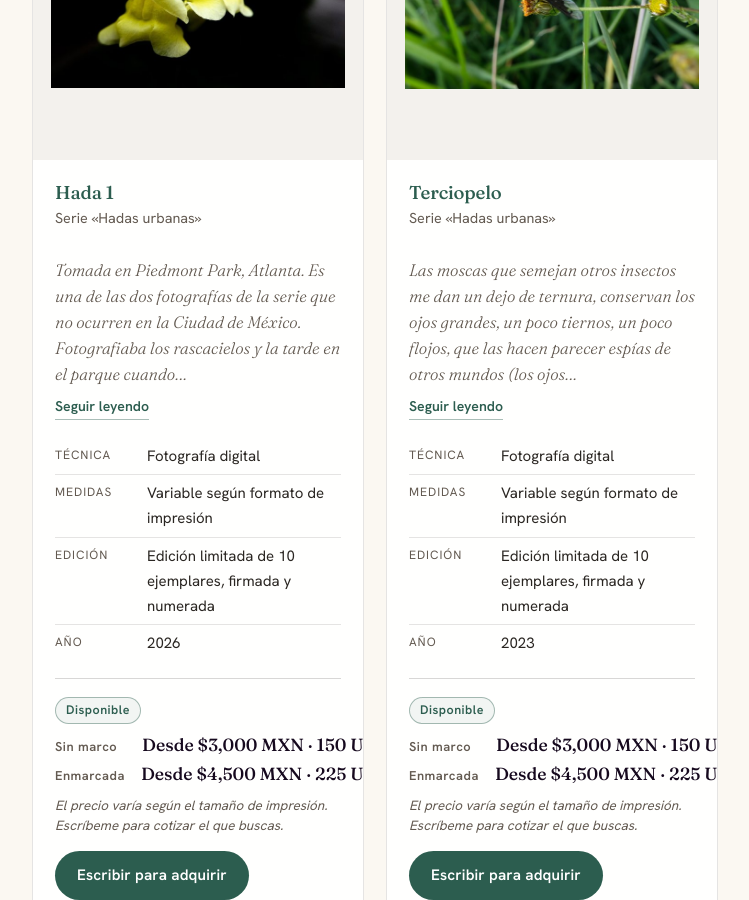
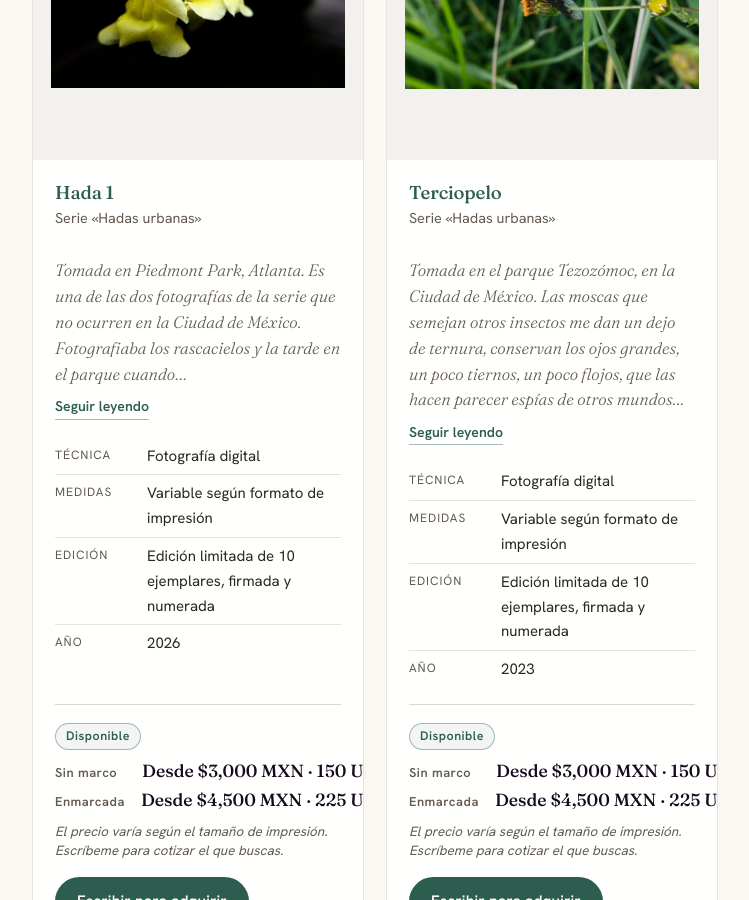
Before and after one commit to LiberPH/libertad-pantoja_site, a Jekyll site: the page built from obra.html, in a window 1280 px wide and 900 px high, scrolled down 5619 px. Shown: the whole window, without its empty margins (88-837 px from the left). Built offline with Jekyll 4.4.1, drawn with Linux system fonts in a browser that asks for light colours.

Commit message:
Terciopelo: lugar al inicio y avance que corta en «espías de otros mundos»
Co-Authored-By: Claude Opus 5.5 <noreply@anthropic.com>

```diff
--- a/_data/obras.yml
+++ b/_data/obras.yml
@@ -1,7 +1,7 @@
 # Edita este archivo para agregar o quitar obra.
 # Estados sugeridos: disponible, reservada, vendida, agotada, archivo, proximamente.
 # image_width / image_height: tamaño real de la imagen en px (evita saltos al cargar).
-# Campos opcionales: framing (originales: «Enmarcada» o «Sin marco»), subtitle, story_label (texto de "Seguir leyendo"), alt, price_framed, price_varies.
+# Campos opcionales: framing (originales: «Enmarcada» o «Sin marco»), subtitle, story_label (texto de "Seguir leyendo"), alt, price_framed, price_varies, teaser (avance a mano, cuando el corte automático cae mal), price_note.
 # Categorías sugeridas: original, edicion-limitada, fotografia, fotografia-intervenida, archivo-visual.
 - title: "Planta carnívora"
   alt: "Dibujo en tinta china de una flor blanca de pétalos anchos que terminan en cabezas de serpiente con la boca abierta."
@@ -286,8 +286,10 @@
   image_width: 1200
   image_height: 805
   featured: false
+  teaser: "Tomada en el parque Tezozómoc, en la Ciudad de México. Las moscas que semejan otros insectos me dan un dejo de ternura, conservan los ojos grandes, un poco tiernos, un poco flojos, que las hacen parecer espías de otros mundos…"
   description: >-
-    Las moscas que semejan otros insectos me dan un dejo de ternura, conservan
+    Tomada en el parque Tezozómoc, en la Ciudad de México. Las moscas que
+    semejan otros insectos me dan un dejo de ternura, conservan
     los ojos grandes, un poco tiernos, un poco flojos, que las hacen parecer
     espías de otros mundos (los ojos del diablo diría uno de mis maestros).
     También hay en ellas algo de inocente, de humilde, que nos lleva a pensar
--- a/_includes/obra-card.html
+++ b/_includes/obra-card.html
@@ -18,7 +18,7 @@
     {% if obra.description %}
     <div class="art-story">
       {% if story_words > 45 %}
-        <p class="art-story-teaser">{{ obra.description | truncatewords: 32, "…" | replace: ",…", "…" | replace: ";…", "…" | replace: ":…", "…" }}</p>
+        <p class="art-story-teaser">{% if obra.teaser %}{{ obra.teaser }}{% else %}{{ obra.description | truncatewords: 32, "…" | replace: ",…", "…" | replace: ";…", "…" | replace: ":…", "…" }}{% endif %}</p>
         <details class="art-story-more">
           <summary>
             <span class="when-closed">{{ obra.story_label | default: ui.story_more }}</span>
```
